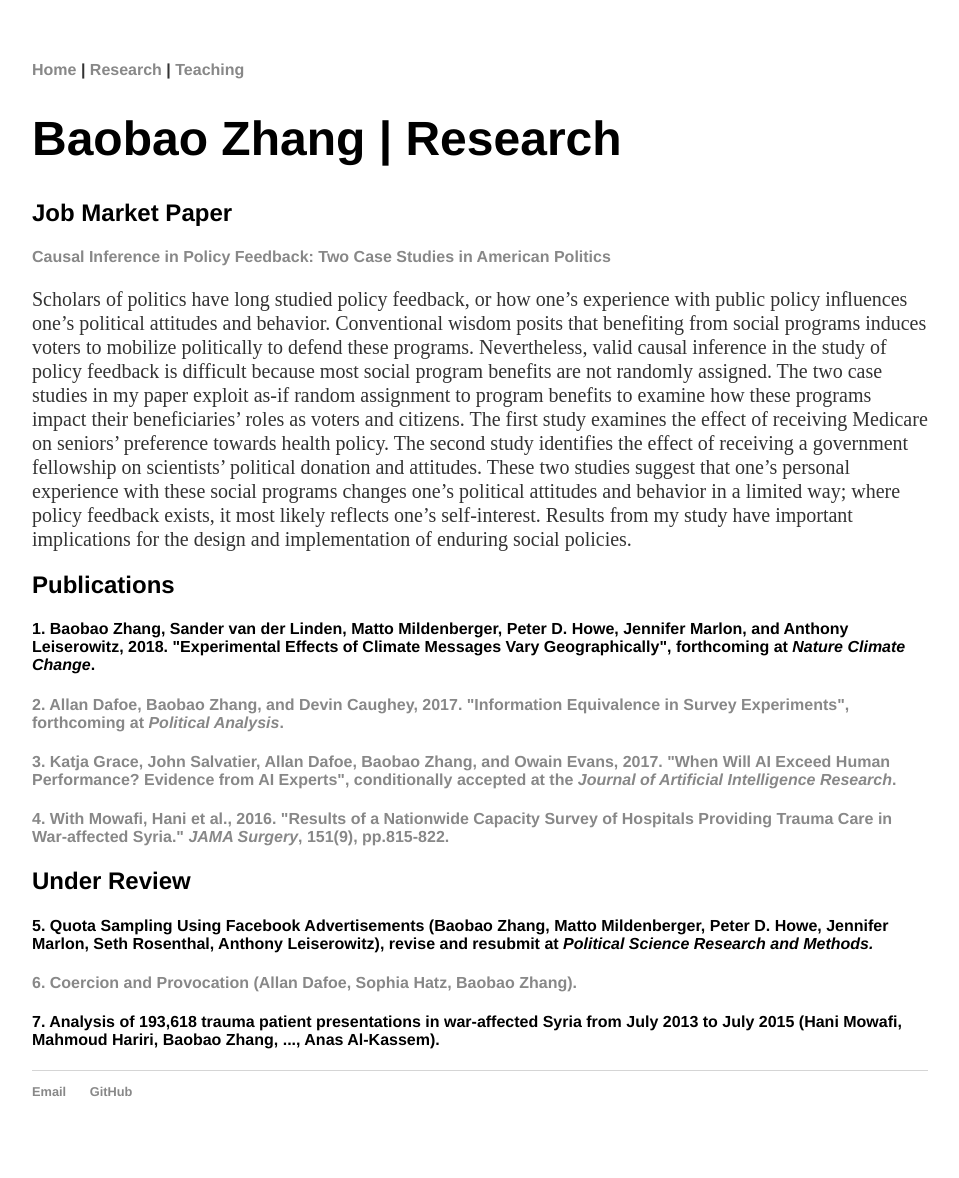
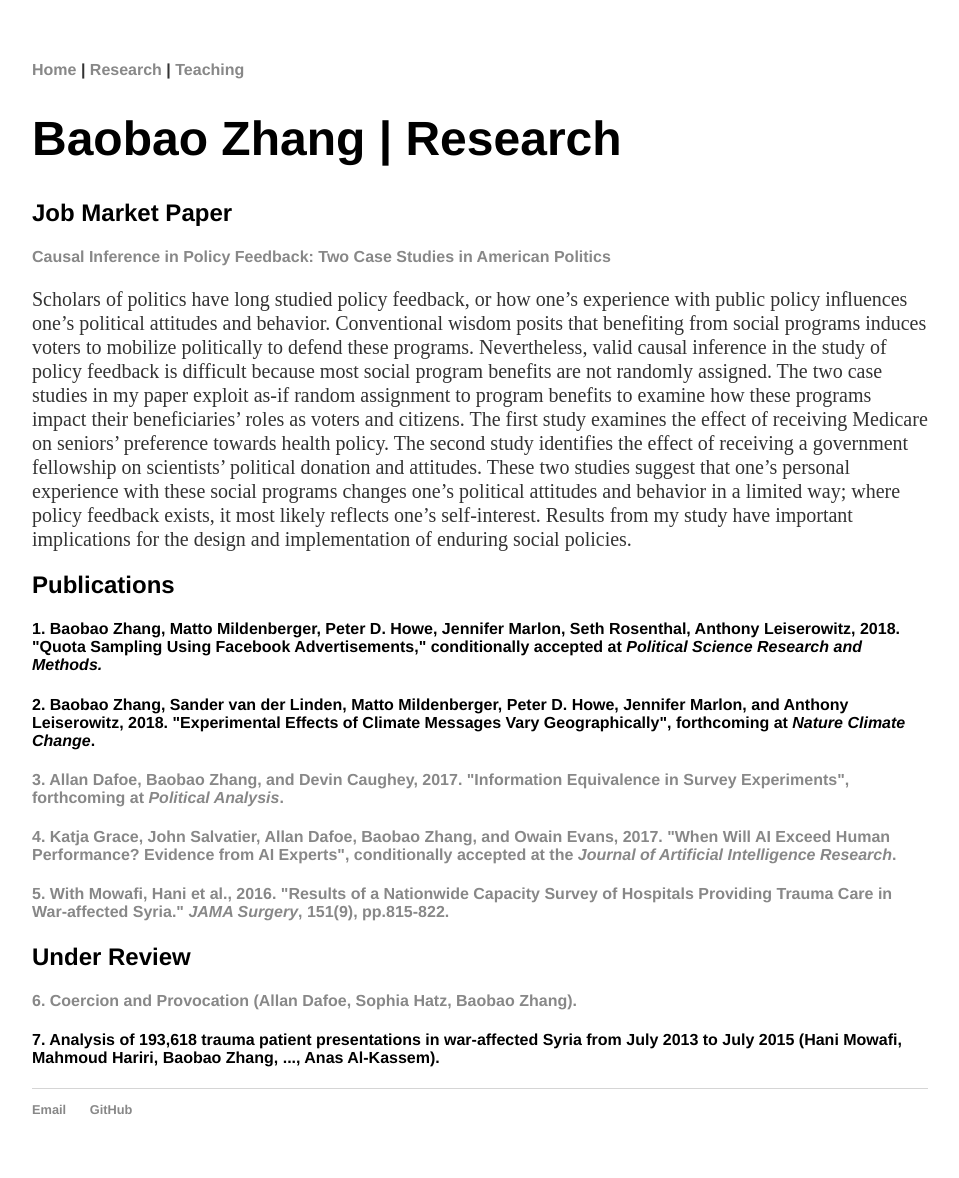
Before and after one commit to morganlivingston/baobaofzhang.github.io, a Jekyll site: the page built from research.html, in a window 1280 px wide. Shown: the whole page, without its empty margins (160-1119 px from the left). Built offline with Jekyll 4.4.1, drawn with Linux system fonts in a browser that asks for light colours.

Commit message:
Update research.html

```diff
--- a/research.html
+++ b/research.html
@@ -14,12 +14,12 @@
 Scholars of politics have long studied policy feedback, or how one’s experience with public policy influences one’s political attitudes and behavior. Conventional wisdom posits that benefiting from social programs induces voters to mobilize politically to defend these programs. Nevertheless, valid causal inference in the study of policy feedback is difficult because most social program benefits are not randomly assigned. The two case studies in my paper exploit as-if random assignment to program benefits to examine how these programs impact their beneficiaries’ roles as voters and citizens. The first study examines the effect of receiving Medicare on seniors’ preference towards health policy. The second study identifies the effect of receiving a government fellowship on scientists’ political donation and attitudes. These two studies suggest that one’s personal experience with these social programs changes one’s political attitudes and behavior in a limited way; where policy feedback exists, it most likely reflects one’s self-interest. Results from my study have important implications for the design and implementation of enduring social policies.
 </p>
 			<h2>Publications</h2>
-  <h4>1. Baobao Zhang, Sander van der Linden, Matto Mildenberger, Peter D. Howe, Jennifer Marlon, and Anthony Leiserowitz, 2018. "Experimental Effects of Climate Messages Vary Geographically", forthcoming at <i>Nature Climate Change</i>.</h4>
-<h4><a href="http://www.allandafoe.com/ie">2. Allan Dafoe, Baobao Zhang, and Devin Caughey, 2017. "Information Equivalence in Survey Experiments", forthcoming at <i>Political Analysis</i>.</a></h4>
-<h4><a href="https://arxiv.org/abs/1705.08807">3. Katja Grace, John Salvatier, Allan Dafoe, Baobao Zhang, and Owain Evans, 2017. "When Will AI Exceed Human Performance? Evidence from AI Experts", conditionally accepted at the <i>Journal of Artificial Intelligence Research</i>.</a></h4>
-<h4><a href="https://www.ncbi.nlm.nih.gov/pubmed?term=27332144">4. With Mowafi, Hani et al., 2016. "Results of a Nationwide Capacity Survey of Hospitals Providing Trauma Care in War-affected Syria." <i>JAMA Surgery</i>, 151(9), pp.815-822.</a></h4>
+<h4>1. Baobao Zhang, Matto Mildenberger, Peter D. Howe, Jennifer Marlon, Seth Rosenthal, Anthony Leiserowitz, 2018. "Quota Sampling Using Facebook Advertisements," conditionally accepted at <i>Political Science Research and Methods.</i></h4>
+  <h4>2. Baobao Zhang, Sander van der Linden, Matto Mildenberger, Peter D. Howe, Jennifer Marlon, and Anthony Leiserowitz, 2018. "Experimental Effects of Climate Messages Vary Geographically", forthcoming at <i>Nature Climate Change</i>.</h4>
+<h4><a href="http://www.allandafoe.com/ie">3. Allan Dafoe, Baobao Zhang, and Devin Caughey, 2017. "Information Equivalence in Survey Experiments", forthcoming at <i>Political Analysis</i>.</a></h4>
+<h4><a href="https://arxiv.org/abs/1705.08807">4. Katja Grace, John Salvatier, Allan Dafoe, Baobao Zhang, and Owain Evans, 2017. "When Will AI Exceed Human Performance? Evidence from AI Experts", conditionally accepted at the <i>Journal of Artificial Intelligence Research</i>.</a></h4>
+<h4><a href="https://www.ncbi.nlm.nih.gov/pubmed?term=27332144">5. With Mowafi, Hani et al., 2016. "Results of a Nationwide Capacity Survey of Hospitals Providing Trauma Care in War-affected Syria." <i>JAMA Surgery</i>, 151(9), pp.815-822.</a></h4>
 			<h2>Under Review</h2>
-<h4>5. Quota Sampling Using Facebook Advertisements (Baobao Zhang, Matto Mildenberger, Peter D. Howe, Jennifer Marlon, Seth Rosenthal, Anthony Leiserowitz), revise and resubmit at <i>Political Science Research and Methods.</i></h4>
 <h4><a href="http://www.allandafoe.com/provocation.pdf">6. Coercion and Provocation (Allan Dafoe, Sophia Hatz, Baobao Zhang).</a></h4>
 <h4>7. Analysis of 193,618 trauma patient presentations in war-affected Syria from July 2013 to July 2015 (Hani Mowafi, Mahmoud Hariri, Baobao Zhang, ..., Anas Al-Kassem).</h4>
 
```
